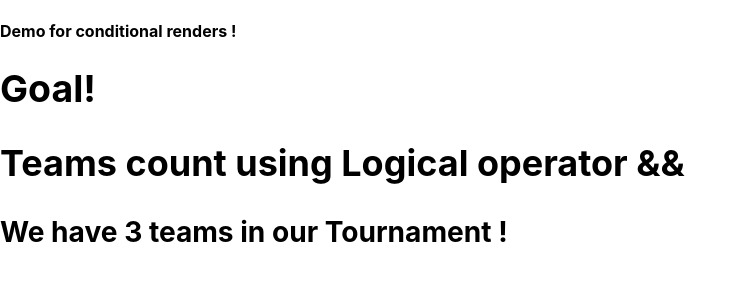
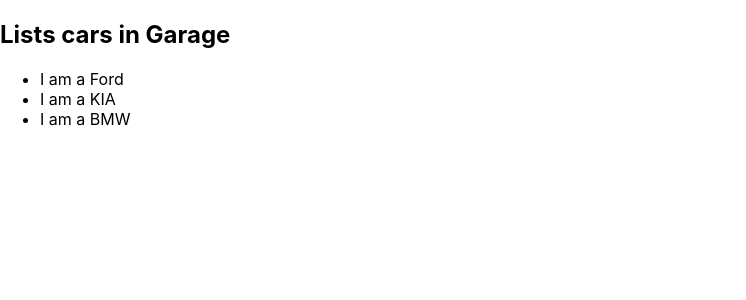
Before and after one commit to vijayktech/my-react-app, a React (Create React App) app: page / in a window 1280 px wide. Shown: the top 300 px of the page, without its empty margins (0-746 px from the left). Built offline with nearby package versions, Linux system fonts and the light colour scheme.

Commit message:
Lists code has been pushed

```diff
--- a/src/App.js
+++ b/src/App.js
@@ -4,20 +4,24 @@ import './App.css';
 // import Complifecycle from './comp-life-cycle-demo';
 // import Garage from './Props/props-demo';
 // import Footbal from './Events/events-demo';
-import GoalConditionals from './Conditionals/condi-if-ternary-demo';
-import FootballTeams from './Conditionals/logincal-operator-demo';
+// import GoalConditionals from './Conditionals/condi-if-ternary-demo';
+// import FootballTeams from './Conditionals/logincal-operator-demo';
+import GarageDemo from './Lists/lists-demo';
 
 function App() {
-  const teams = ['TeamA', 'TeamB', 'TeamC'];
-  const noTeams = [];
+  // const teams = ['TeamA', 'TeamB', 'TeamC'];
+  // const noTeams = [];
+
+  /**
+   * //   <h4> Demo for conditional renders ! </h4>
+    //   <h3> <GoalConditionals isGoal={true} /> </h3>
+    //   <h2> <FootballTeams footBallTeams={teams} /> </h2>
+   */
   return (
-    <div>
-      <h4> Demo for conditional renders ! </h4>
-      <h3> <GoalConditionals isGoal={true} /> </h3>
+     <div>
+      <GarageDemo />
+     </div>
 
-      <h2> <FootballTeams footBallTeams={teams} /> </h2>
-
-    </div>
   );
 }
 
--- /dev/null
+++ b/src/Lists/lists-demo.js
@@ -0,0 +1,20 @@
+import React from "react";
+
+function Car(Props){
+    return <li> I am a {Props.brand} </li>
+}
+
+function GarageDemo(){
+    const cars = ['Ford', 'KIA', 'BMW'];
+
+    return (
+        <>
+            <h2> Lists cars in Garage</h2>
+            <ul>
+                {cars.map( (car) => <Car brand={car} />)}
+            </ul>
+        </>
+    );
+}
+
+export default GarageDemo;
```
